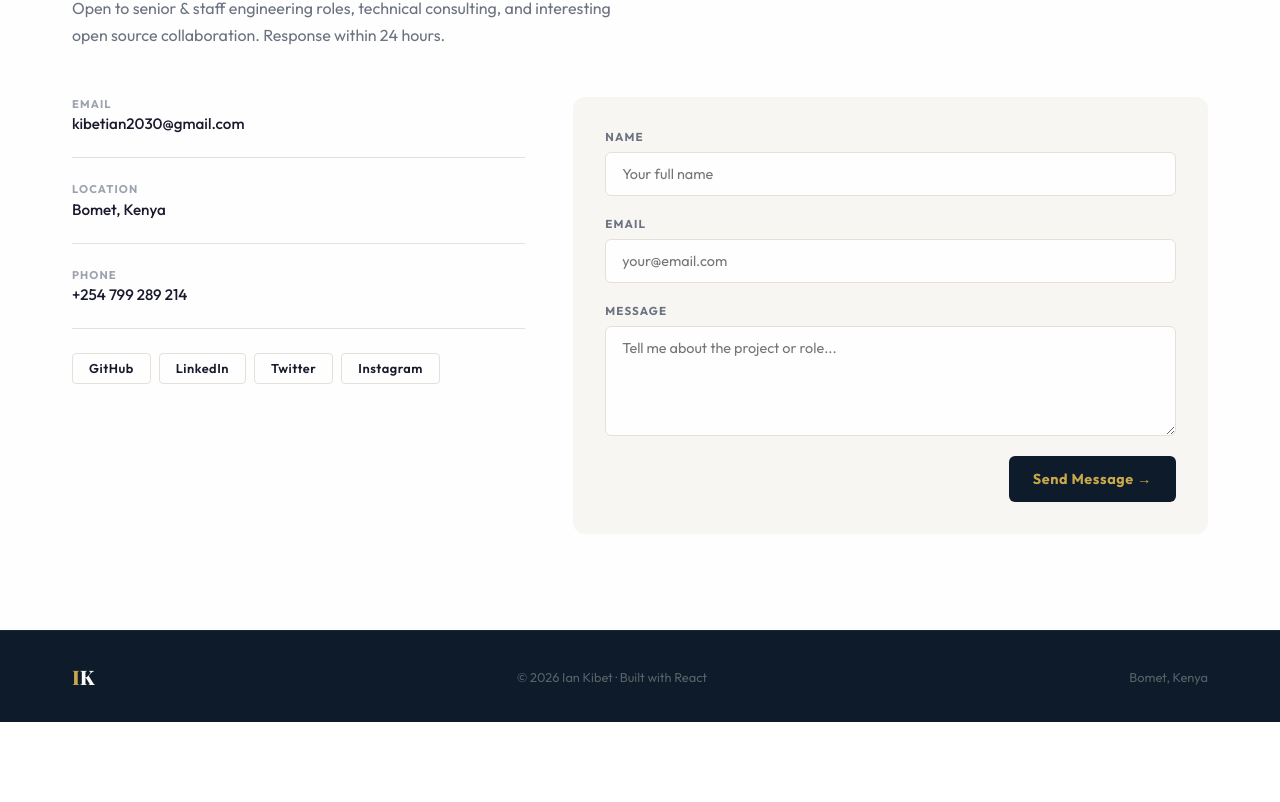
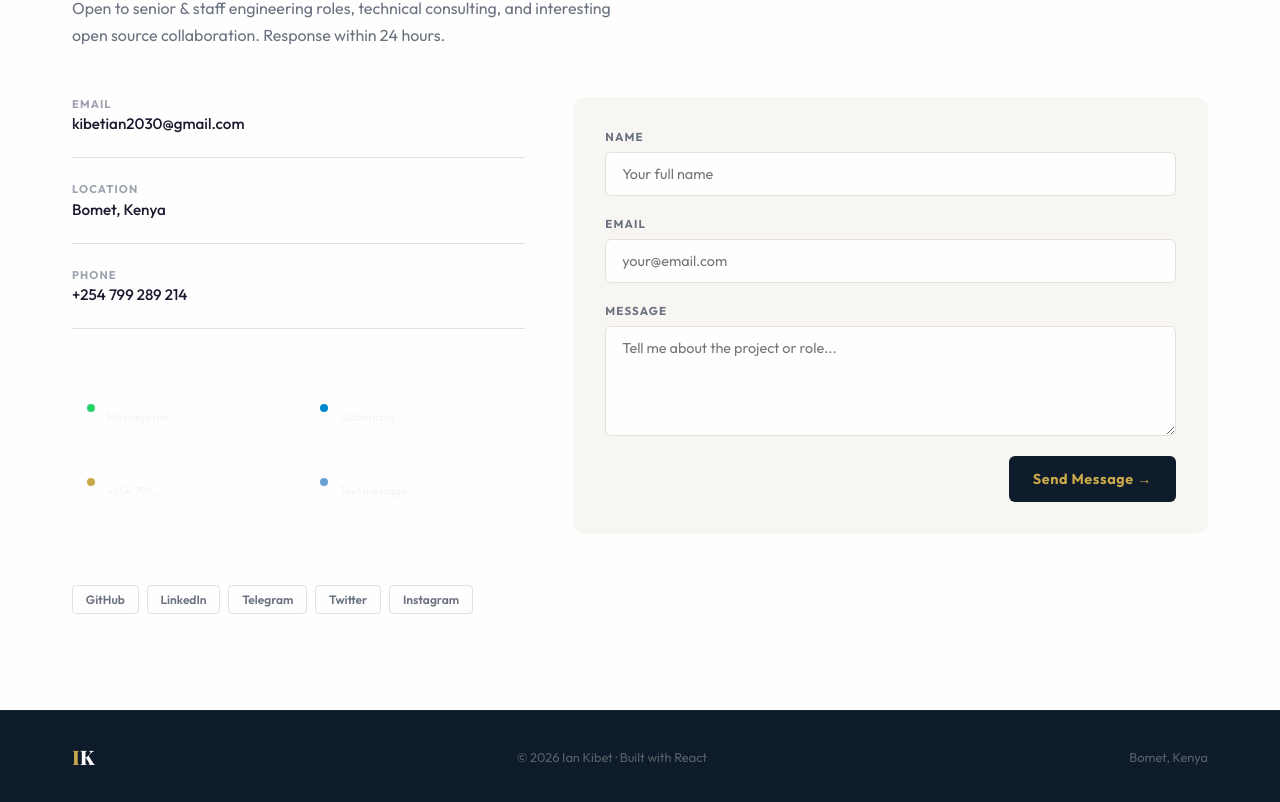
Before and after one commit to billgatesmalel/kibetportfolio, a React (Vite) app: page / in a window 1280 px wide. Shown: the part 2519-3321 px from the top of the page. Before the commit the page ends 3241 px from the top, so only its background shows below. Built offline with nearby package versions, Linux system fonts and the light colour scheme; no server answers; a web font is replaced by a local one.

Commit message:
feat: add quick contact buttons for whatsapp, telegram, call and sms

```diff
--- a/src/Portfolio.jsx
+++ b/src/Portfolio.jsx
@@ -236,6 +236,7 @@ export default function Portfolio() {
                   <div style={styles.aboutSocials}>
                     <a href="https://github.com/billgatesmalel" target="_blank" rel="noreferrer" style={styles.socialBtn}>GitHub</a>
                     <a href="https://github.com/billgatesmalel" target="_blank" rel="noreferrer" style={styles.socialBtn}>LinkedIn</a>
+                    <a href="https://t.me/kibeproxy" target="_blank" rel="noreferrer" style={styles.socialBtn}>Telegram</a>
                     <a href="https://x.com/riggychii" target="_blank" rel="noreferrer" style={styles.socialBtn}>Twitter</a>
                   </div>
                 </div>
@@ -383,9 +384,26 @@ export default function Portfolio() {
                     <span style={styles.contactInfoValue}>{value}</span>
                   </div>
                 ))}
+                <div style={styles.quickContactGrid}>
+                  {[
+                    { label: "WhatsApp", sub: "Message me", link: "https://wa.me/254799289214", color: "#25D366" },
+                    { label: "Telegram", sub: "@kibeproxy", link: "https://t.me/kibeproxy", color: "#0088cc" },
+                    { label: "Call Me", sub: "+254 799...", link: "tel:+254799289214", color: C.gold },
+                    { label: "SMS", sub: "Text message", link: "sms:+254799289214", color: C.blue },
+                  ].map((c) => (
+                    <a key={c.label} href={c.link} target="_blank" rel="noreferrer" style={styles.quickContactCard} className="quick-btn">
+                      <div style={{ ...styles.quickContactDot, background: c.color }} />
+                      <div>
+                        <div style={styles.quickContactLabel}>{c.label}</div>
+                        <div style={styles.quickContactSub}>{c.sub}</div>
+                      </div>
+                    </a>
+                  ))}
+                </div>
                 <div style={styles.contactSocials}>
                   <a href="https://github.com/billgatesmalel" target="_blank" rel="noreferrer" style={styles.contactSocialBtn}>GitHub</a>
                   <a href="https://github.com/billgatesmalel" target="_blank" rel="noreferrer" style={styles.contactSocialBtn}>LinkedIn</a>
+                  <a href="https://t.me/kibeproxy" target="_blank" rel="noreferrer" style={styles.contactSocialBtn}>Telegram</a>
                   <a href="https://x.com/riggychii" target="_blank" rel="noreferrer" style={styles.contactSocialBtn}>Twitter</a>
                   <a href="https://www.instagram.com/billgatesmalel" target="_blank" rel="noreferrer" style={styles.contactSocialBtn}>Instagram</a>
                 </div>
@@ -826,6 +844,51 @@ const styles = {
   },
   aboutTitle: { fontSize: "0.85rem", color: C.blue, fontWeight: 500, margin: 0 },
   aboutLocation: { fontSize: "0.8rem", color: "rgba(232,228,220,0.4)", margin: "0.25rem 0 0" },
+  contactSocials: { display: "flex", gap: "0.5rem", marginTop: "1.5rem", flexWrap: "wrap" },
+  contactSocialBtn: {
+    padding: "0.4rem 0.8rem",
+    borderRadius: 4,
+    border: `1px solid ${C.border}`,
+    color: C.textMuted,
+    fontSize: "0.75rem",
+    fontWeight: 600,
+    textDecoration: "none",
+    transition: "all 0.2s",
+  },
+  quickContactGrid: {
+    display: "grid",
+    gridTemplateColumns: "1fr 1fr",
+    gap: "0.75rem",
+    marginTop: "1.5rem",
+    marginBottom: "1.5rem",
+  },
+  quickContactCard: {
+    background: "rgba(255,255,255,0.03)",
+    border: `1px solid rgba(255,255,255,0.08)`,
+    borderRadius: 8,
+    padding: "0.875rem",
+    display: "flex",
+    alignItems: "center",
+    gap: "0.75rem",
+    textDecoration: "none",
+    transition: "transform 0.2s, background 0.2s",
+  },
+  quickContactDot: {
+    width: 8,
+    height: 8,
+    borderRadius: "50%",
+  },
+  quickContactLabel: {
+    fontSize: "0.85rem",
+    fontWeight: 700,
+    color: C.white,
+    lineHeight: 1.2,
+  },
+  quickContactSub: {
+    fontSize: "0.7rem",
+    color: "rgba(232,228,220,0.4)",
+    marginTop: "0.1rem",
+  },
   aboutSocials: { display: "flex", gap: "0.5rem", marginTop: "0.75rem", justifyContent: "center" },
   socialBtn: {
     color: "rgba(232,228,220,0.55)",
@@ -1045,18 +1108,7 @@ const styles = {
     color: C.textLight,
   },
   contactInfoValue: { fontSize: "0.95rem", color: C.text, fontWeight: 500 },
-  contactSocials: { display: "flex", flexWrap: "wrap", gap: "0.5rem" },
-  contactSocialBtn: {
-    color: C.text,
-    fontSize: "0.8rem",
-    fontWeight: 600,
-    padding: "0.4rem 1rem",
-    border: `1px solid ${C.border}`,
-    borderRadius: 4,
-    textDecoration: "none",
-    letterSpacing: "0.04em",
-    transition: "border-color 0.2s, color 0.2s",
-  },
+
   contactForm: {
     background: C.cream,
     borderRadius: 12,
```
